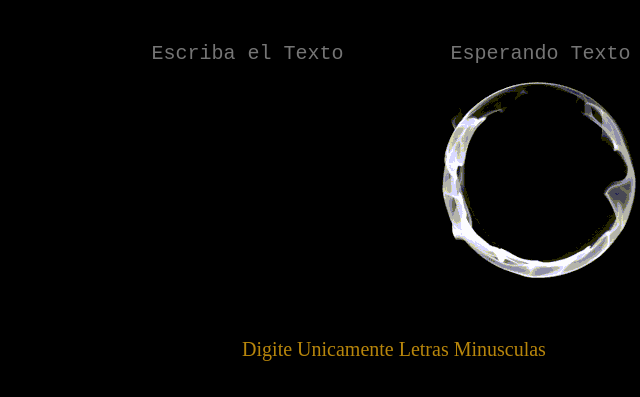
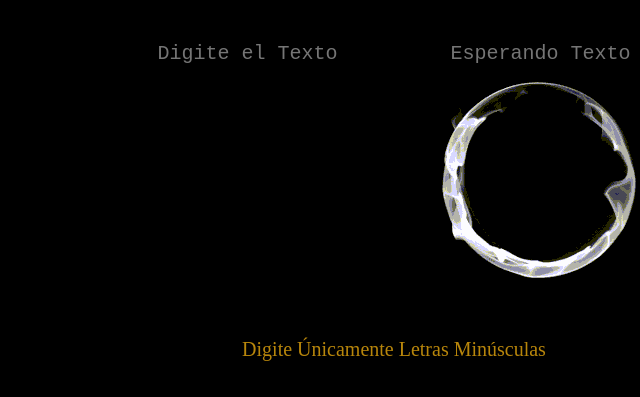
Before and after one commit to Jeancarlo0496/Encriptador-Alura-Challenge, a plain HTML site: page index.html in a window 1280 px wide. Shown: the part 253-650 px from the top of the page, 246-886 px from the left. Drawn offline with Linux system fonts and the light colour scheme.

Commit message:
index.html

```diff
--- a/index.html
+++ b/index.html
@@ -15,9 +15,9 @@
 <body>
     <section>
       <div class="area">
-        <textarea type="text" class="texto1" placeholder="Escriba el Texto" id="textoUsuario" style="border: none"></textarea>
+        <textarea type="text" class="texto1" placeholder="Digite el Texto" id="textoUsuario" style="border: none"></textarea>
         <textarea type="text" id="textoEncriptado" class="texto2" style="border: none" placeholder="Esperando Texto" readonly></textarea>
-        <p>Digite Unicamente Letras Minusculas</p>
+        <p>Digite Únicamente Letras Minúsculas</p>
       </div>
     </section>
     <section>
```
